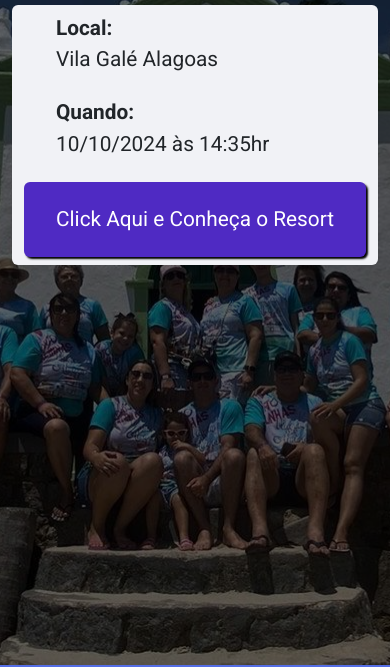
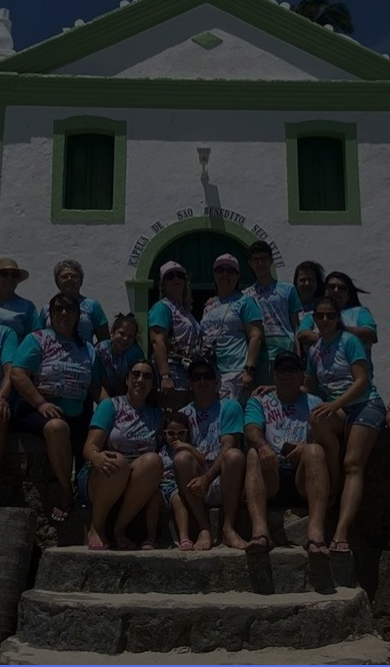
Before and after one commit to Alexfs-dv/viagem_dos_amigos, a website built with Parcel: page src/index.html in a window 390 px wide. Shown: the part 179-846 px from the top of the page. Built offline with nearby package versions, Linux system fonts and the light colour scheme; a web font is replaced by a local one.

Commit message:
atualizacao_03

```diff
--- a/src/styles/_hero.scss
+++ b/src/styles/_hero.scss
@@ -14,7 +14,7 @@
         top: 0;
         left: 0;
         width: 100%;
-        height: 100%;
+        height: 100vh;
         background-color: #000;
         content: " ";
         opacity: .6;
@@ -65,17 +65,7 @@
         }
 
         @media(max-width: 768px){
-            display: block;
-
-            &__infos {
-                display: block;
-
-                &__item {
-                    &:nth-child(2){
-                        margin: 22px 0;
-                    }
-                }
-            }
+            display: none;
         }
     }
 
```
